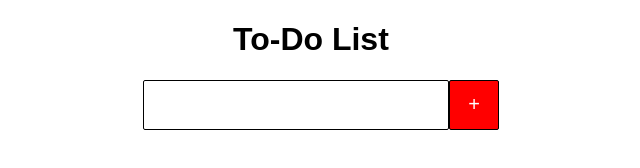
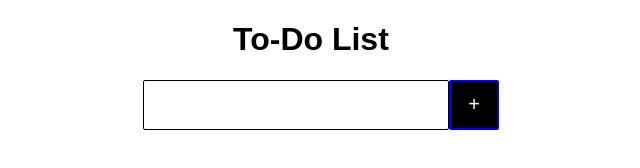
Before and after one commit to Maestrokun/To-Do-List, a plain HTML site: page index.html in a window 1280 px wide. Shown: the whole page, without its empty margins (347-987 px from the left). Drawn offline with Linux system fonts and the light colour scheme; files that its build step writes are made by us from their sources; files whose address does not match are found by name.

Commit message:
Update1 css

```diff
--- a/style.css
+++ b/style.css
@@ -35,11 +35,11 @@ h1{
 #addToDo{
     height: 50px;
     width: 50px;
-    border: 1px solid black;
+    border: 2px solid blue;
     vertical-align: middle;
     font-size: 20px;
     border-radius: 2px;
-    background-color: red;
+    background-color: black;
     color:white;
 }
 
```
